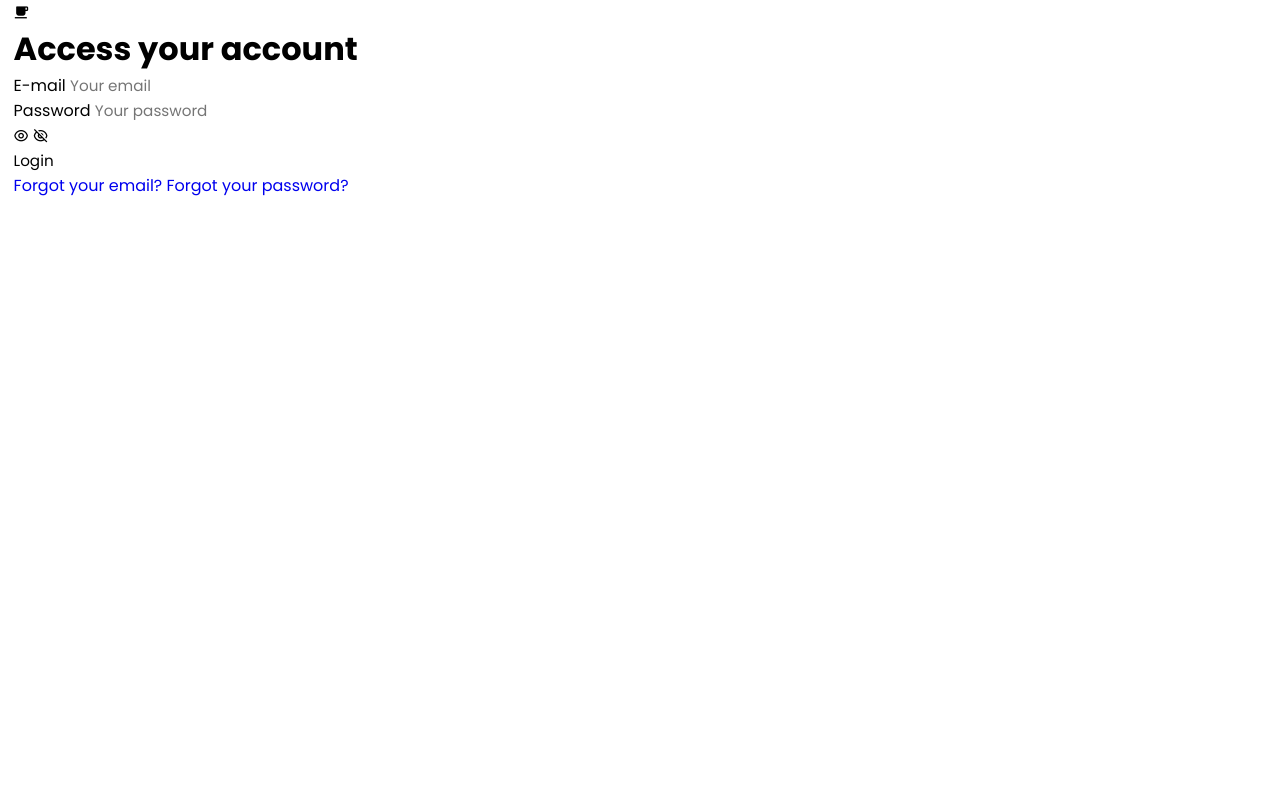
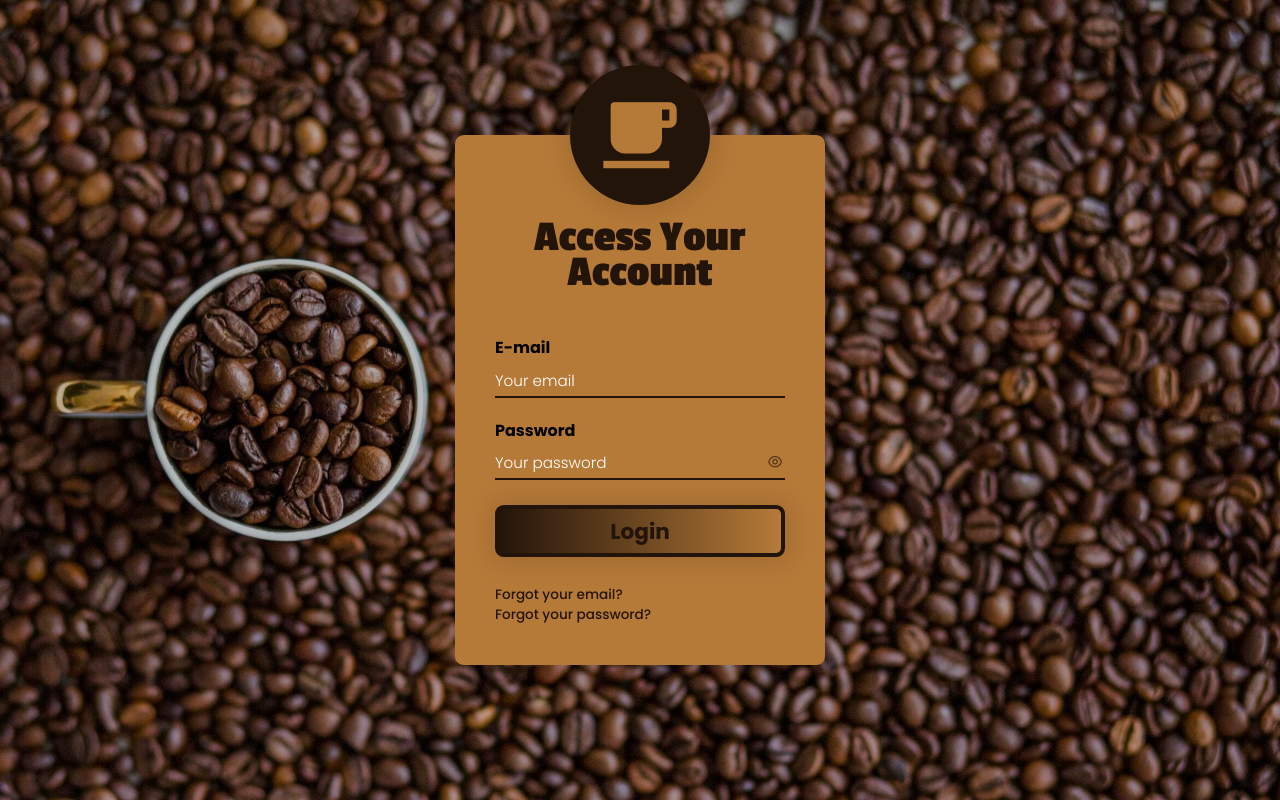
Before and after one commit to adrjmiranda/coffee-login-page-design, a website built with webpack: page public/index.html in a window 1280 px wide. Built offline with nearby package versions, Linux system fonts and the light colour scheme.

Commit message:
style: created content style

```diff
--- a/public/assets/css/style.css
+++ b/public/assets/css/style.css
@@ -17,7 +17,14 @@
 	--title-ff: 'Passion One', sans-serif;
 	--text-ff: 'Poppins', sans-serif;
 
+	/* Font Weight */
+	--light-fw: 300;
+	--normal-fw: 400;
+	--medium-fw: 500;
+	--bold-fw: 700;
+
 	/* Font Size */
+	--sm-fs: 0.85rem;
 	--base-fs: 0.95rem;
 	--lg-fs: 1.35rem;
 	--xl-fs: 2.75rem;
@@ -25,6 +32,12 @@
 	/* Width */
 	--container-mw: 1280px;
 	--container-pi: 0.85rem;
+
+	/* Border Radius */
+	--light-radius: 0.55rem;
+
+	/* Box Shadow */
+	--primary-bs: 1px 1px 25px 5px rgba(35, 20, 10, 0.15);
 }
 
 /***************** General *******************/
@@ -42,10 +55,17 @@ body {
 
 body {
 	overflow-x: hidden;
+	color: var(--white-color-00);
 }
 
 a {
 	text-decoration: none;
+}
+
+a,
+button,
+input {
+	color: inherit;
 }
 
 button,
@@ -71,3 +91,166 @@ button {
 	padding-inline: var(--container-pi);
 	margin: 0 auto;
 }
+
+.password-visibility {
+	position: absolute;
+	color: var(--primary-color);
+	right: 1.1rem;
+	top: 2rem;
+	opacity: 0.65;
+	transition: 0.35s ease-in-out;
+}
+
+.password-visibility:hover {
+	opacity: 1;
+}
+
+.password-visibility button {
+	position: absolute;
+}
+
+.password-visibility button.hidden {
+	display: none;
+}
+
+.password-visibility button i {
+	pointer-events: none;
+}
+
+.btn {
+	background-image: linear-gradient(
+		to right,
+		var(--primary-color),
+		var(--secondary-color)
+	);
+	border-radius: var(--light-radius);
+	color: var(--primary-color);
+	font-weight: var(--bold-fw);
+	padding: 0.35rem;
+	margin-top: 1.55rem;
+	border: 4px solid var(--primary-color);
+	transition: 0.36s ease-in-out;
+	font-size: var(--lg-fs);
+}
+
+.btn:hover {
+	background-image: linear-gradient(
+		to left,
+		var(--primary-color),
+		var(--secondary-color)
+	);
+}
+
+/***************** CONTENT *******************/
+#content {
+	background-image: linear-gradient(rgba(0, 0, 0, 0.25), rgba(0, 0, 0, 0.25)),
+		url('../img/coffee.jpg');
+	background-size: cover;
+	background-position: center;
+	background-repeat: no-repeat;
+}
+
+/***************** FORM *******************/
+.form-content {
+	min-height: 100vh;
+	display: flex;
+	justify-content: center;
+	align-items: center;
+}
+
+#form {
+	background-color: var(--secondary-color);
+	padding: 2.5rem;
+	max-width: 370px;
+	border-radius: var(--light-radius);
+	display: flex;
+	flex-direction: column;
+	text-align: center;
+	position: relative;
+}
+
+.form-icon {
+	background-color: var(--primary-color);
+	width: fit-content;
+	position: absolute;
+	border-radius: 50%;
+	height: 140px;
+	width: 140px;
+	display: flex;
+	justify-content: center;
+	align-items: center;
+	font-size: calc(var(--xl-fs) * 2);
+	color: var(--secondary-color);
+	left: 50%;
+	top: -70px;
+	transform: translateX(-50%);
+}
+
+#form,
+.form-icon,
+.btn {
+	box-shadow: var(--primary-bs);
+}
+
+.form-title {
+	color: var(--primary-color);
+	text-transform: capitalize;
+	font-family: var(--title-ff);
+	font-size: var(--xl-fs);
+	margin-block: 45px;
+	line-height: 0.8;
+}
+
+.form-field {
+	gap: 0.55rem;
+	position: relative;
+}
+
+.form-field:nth-child(3) {
+	margin-bottom: 1.25rem;
+}
+
+.form-label {
+	color: var(--black-color-00);
+	font-weight: var(--bold-fw);
+}
+
+.form-input {
+	color: var(--black-color-00);
+	border-bottom: 2px solid var(--primary-color);
+	padding-bottom: 0.25rem;
+}
+
+.form-input[type='password'] {
+	padding-right: 1.5rem;
+}
+
+.form-input::placeholder {
+	font-weight: var(--light-fw);
+	color: var(--white-color-00);
+}
+
+.form-field,
+.form-links {
+	text-align: left;
+	display: flex;
+	flex-direction: column;
+}
+
+.form-links {
+	gap: -0.25rem;
+	margin-top: 1.75rem;
+}
+
+.form-links a {
+	font-weight: var(--medium-fw);
+	font-size: var(--sm-fs);
+	transition: color 0.45s ease-in-out;
+	color: var(--primary-color);
+}
+
+.form-links a:hover {
+	color: var(--white-color-00);
+}
+/************** End of FORM ***************/
+/************** End of CONTENT ***************/
--- a/public/index.html
+++ b/public/index.html
@@ -59,6 +59,7 @@
 							id="email"
 							placeholder="Your email"
 							required
+							class="form-input"
 						/>
 					</div>
 
@@ -70,13 +71,14 @@
 							id="password"
 							placeholder="Your password"
 							required
+							class="form-input"
 						/>
 
 						<div class="password-visibility">
 							<button type="button" class="show-pass">
 								<i class="ri-eye-line"></i>
 							</button>
-							<button type="button" class="hidden-pass">
+							<button type="button" class="hidden-pass hidden">
 								<i class="ri-eye-off-line"></i>
 							</button>
 						</div>
```
